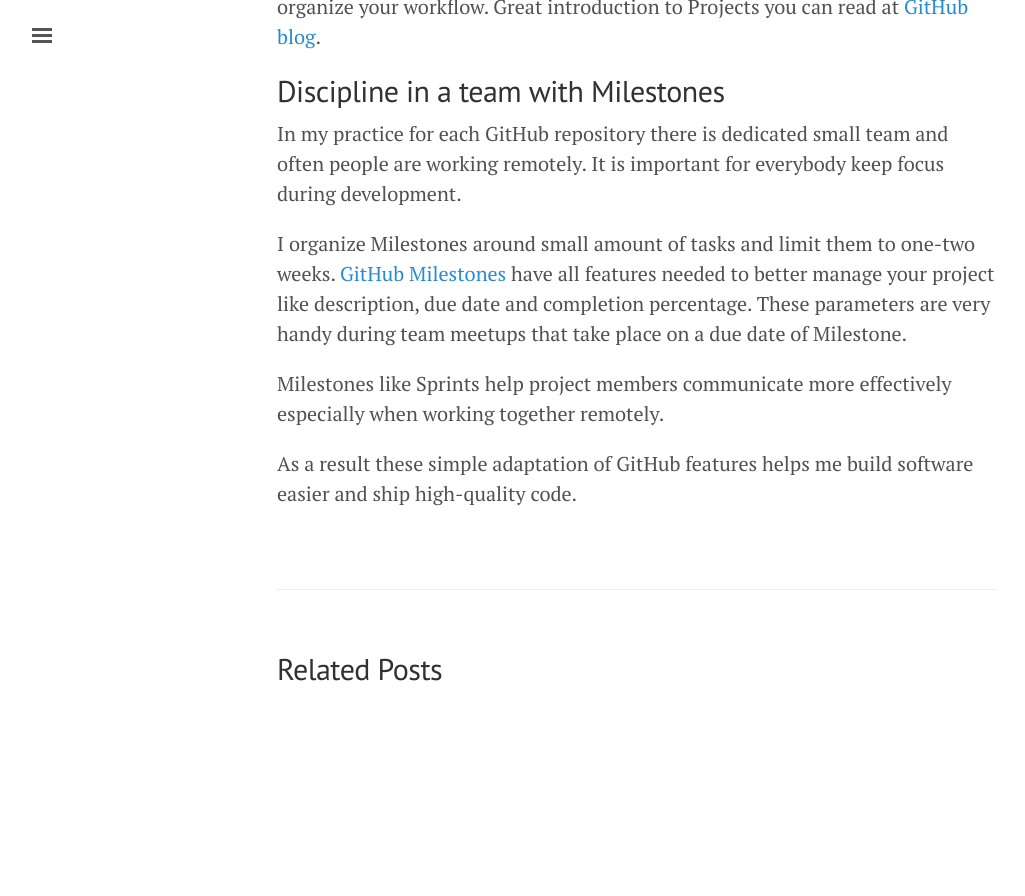
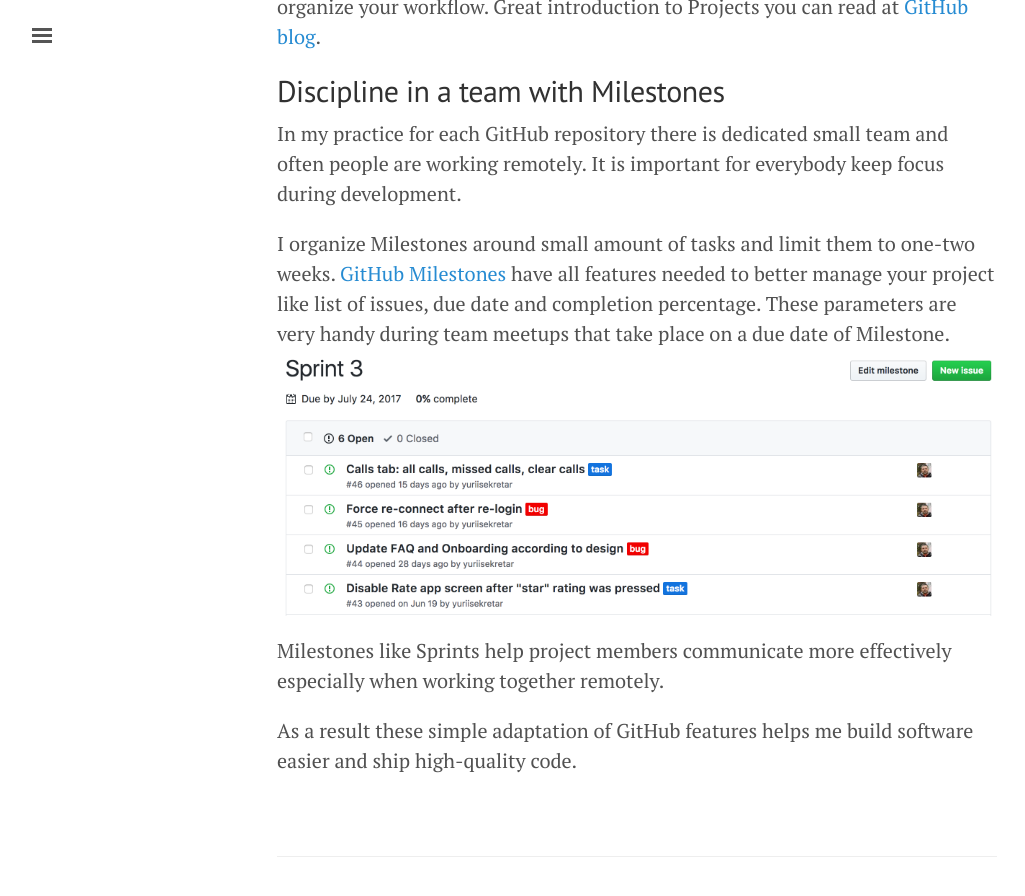
Before and after one commit to yuriisekretar/yuriisekretar.github.io, a Jekyll site: the page built from _posts/2017-06-19-How-I-manage-projects-on-GitHub.md, in a window 1280 px wide and 900 px high, scrolled down 2041 px. Shown: the top 896 px of the window, without its empty margins (3-1028 px from the left). Built offline with Jekyll 4.4.1, drawn with Linux system fonts in a browser that asks for light colours; our own code applies the rules of GitHub Pages for plain Markdown files; before the commit the page ends 2789 px from its top, so only the background shows below that.

Commit message:
Update: Project management with GitHub

```diff
--- a/_posts/2017-06-19-How-I-manage-projects-on-GitHub.md
+++ b/_posts/2017-06-19-How-I-manage-projects-on-GitHub.md
@@ -31,7 +31,8 @@ Once a version is created and issues are assigned to it, use Project columns to
 
 In my practice for each GitHub repository there is dedicated small team and often people are working remotely. It is important for everybody keep focus during development.
 
-I organize Milestones around small amount of tasks and limit them to one-two weeks. [GitHub Milestones](https://help.github.com/articles/about-milestones/) have all features needed to better manage your project like description, due date and completion percentage. These parameters are very handy during team meetups that take place on a due date of Milestone.
+I organize Milestones around small amount of tasks and limit them to one-two weeks. [GitHub Milestones](https://help.github.com/articles/about-milestones/) have all features needed to better manage your project like list of issues, due date and completion percentage. These parameters are very handy during team meetups that take place on a due date of Milestone.
+![github-milestone](/public/posts/github-milestone.png)
 
 Milestones like Sprints help project members communicate more effectively especially when working together remotely.
 
```
Also changed, not shown: public/posts/github-milestone.png (added).
